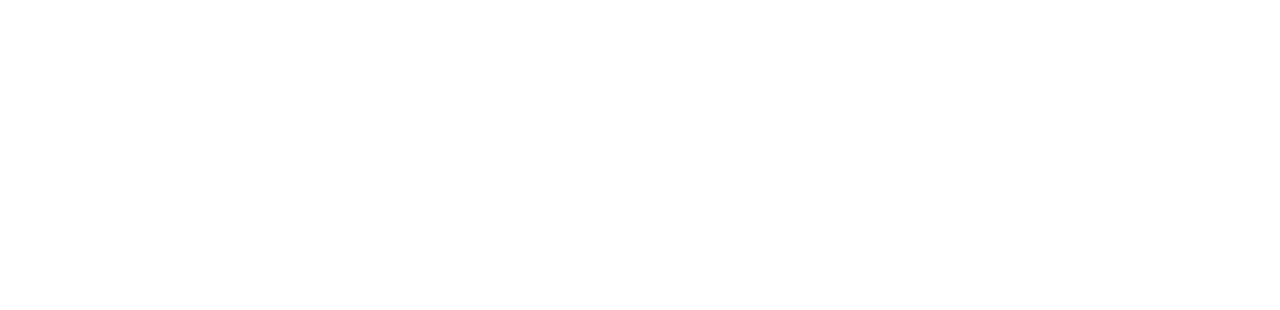
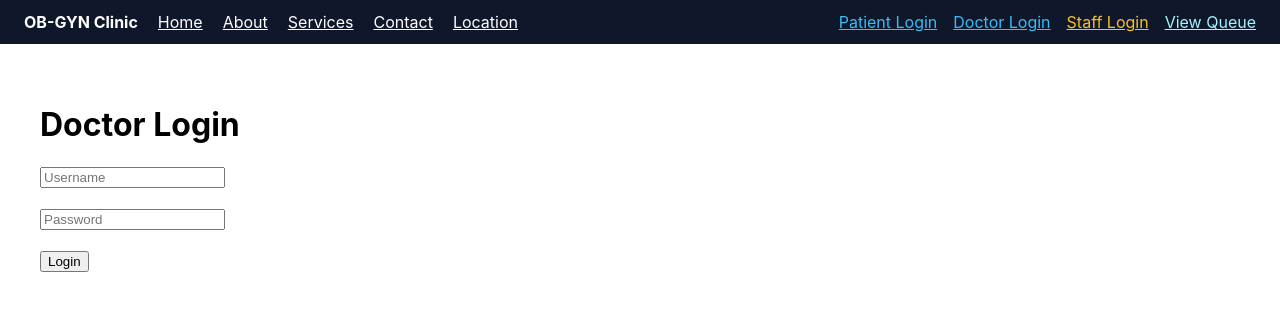
Before and after one commit to goldenross1234/patient_queue_frontend, a React (Create React App) app: page /doctor/login in a window 1280 px wide. Before the commit this address had no page. Shown: the top 310 px of the page. Built offline with nearby package versions, Linux system fonts and the light colour scheme.

Commit message:
added website pages and staff, doctor, patient login, fix folders for pages, website and components

```diff
--- a/src/App.js
+++ b/src/App.js
@@ -1,19 +1,46 @@
 import { BrowserRouter, Routes, Route, Navigate } from "react-router-dom";
+
 import Display from "./pages/Display";
 import StaffPanel from "./pages/StaffPanel";
 import Logs from "./pages/Logs";
 import Login from "./pages/Login";
 import Layout from "./Layout";
 
+// Website pages
+import Home from "./website_pages/Home";
+import About from "./website_pages/About";
+import Services from "./website_pages/Services";
+import Contact from "./website_pages/Contact";
+import Location from "./website_pages/Location";
+import Navbar from "./components/Navbar";
+import PatientLogin from "./website_pages/PatientLogin";
+import DoctorLogin from "./website_pages/DoctorLogin";
+import StaffLogin from "./website_pages/StaffLogin";
+import DoctorDashboard from "./website_pages/DoctorDashboard";
+
+
+// Protect internal systems using JWT
 function PrivateRoute({ children }) {
   const token = localStorage.getItem("token");
-  return token ? children : <Navigate to="/login" />;
+  return token ? children : <Navigate to="/staff/login" />;
+}
+
+// Wrap website pages with navbar
+function WebsitePage({ children }) {
+  return (
+    <>
+      <Navbar />
+      {children}
+    </>
+  );
 }
 
 export default function App() {
   return (
     <BrowserRouter>
       <Routes>
+
+        {/* ===== QUEUE & STAFF OPERATIONS (DO NOT TOUCH) ===== */}
         <Route path="/" element={<Display />} />
         <Route path="/login" element={<Login onLogin={() => {}} />} />
 
@@ -38,6 +65,31 @@
             </PrivateRoute>
           }
         />
+
+        {/* ===== PUBLIC WEBSITE ===== */}
+        <Route path="/home" element={<WebsitePage><Home /></WebsitePage>} />
+        <Route path="/about" element={<WebsitePage><About /></WebsitePage>} />
+        <Route path="/services" element={<WebsitePage><Services /></WebsitePage>} />
+        <Route path="/contact" element={<WebsitePage><Contact /></WebsitePage>} />
+        <Route path="/location" element={<WebsitePage><Location /></WebsitePage>} />
+
+        {/* ===== PORTAL LOGINS ===== */}
+        <Route path="/patients/login" element={<WebsitePage><PatientLogin /></WebsitePage>} />
+        <Route path="/doctor/login" element={<WebsitePage><DoctorLogin /></WebsitePage>} />
+        <Route path="/staff/login" element={<WebsitePage><StaffLogin /></WebsitePage>} />
+
+        {/* ===== DOCTOR PORTAL ===== */}
+        <Route
+          path="/doctor/dashboard"
+          element={
+            <PrivateRoute>
+              <WebsitePage>
+                <DoctorDashboard />
+              </WebsitePage>
+            </PrivateRoute>
+          }
+        />
+
       </Routes>
     </BrowserRouter>
   );
--- /dev/null
+++ b/src/components/Navbar.js
@@ -0,0 +1,38 @@
+import { Link } from "react-router-dom";
+
+export default function Navbar() {
+  return (
+    <div style={{
+      background: "#0f172a",
+      padding: "12px 24px",
+      display: "flex",
+      gap: "20px",
+      alignItems: "center"
+    }}>
+      <span style={{ color: "white", fontWeight: "bold" }}>
+        OB-GYN Clinic
+      </span>
+
+      <Link to="/home" style={{ color: "white" }}>Home</Link>
+      <Link to="/about" style={{ color: "white" }}>About</Link>
+      <Link to="/services" style={{ color: "white" }}>Services</Link>
+      <Link to="/contact" style={{ color: "white" }}>Contact</Link>
+      <Link to="/location" style={{ color: "white" }}>Location</Link>
+
+      <div style={{ marginLeft: "auto", display: "flex", gap: "16px" }}>
+        <Link to="/patients/login" style={{ color: "#38bdf8" }}>
+          Patient Login
+        </Link>
+        <Link to="/doctor/login" style={{ color: "#38bdf8" }}>
+          Doctor Login
+        </Link>
+        <Link to="/staff/login" style={{ color: "#fbbf24" }}>
+          Staff Login
+        </Link>
+        <Link to="/" style={{ color: "#a5f3fc" }}>
+          View Queue
+        </Link>
+      </div>
+    </div>
+  );
+}
--- /dev/null
+++ b/src/website_pages/About.js
@@ -0,0 +1,11 @@
+export default function About() {
+  return (
+    <div style={{ padding: 40 }}>
+      <h1>About the Clinic</h1>
+      <p>
+        Our clinic is dedicated to providing safe, compassionate, and modern
+        women’s healthcare.
+      </p>
+    </div>
+  );
+}
--- /dev/null
+++ b/src/website_pages/Contact.js
@@ -0,0 +1,9 @@
+export default function Contact() {
+  return (
+    <div style={{ padding: 40 }}>
+      <h1>Contact Us</h1>
+      <p>Phone: 09xx-xxx-xxxx</p>
+      <p>Email: clinic@example.com</p>
+    </div>
+  );
+}
--- /dev/null
+++ b/src/website_pages/DoctorDashboard.js
@@ -0,0 +1,8 @@
+export default function DoctorDashboard() {
+  return (
+    <div style={{ padding: 40 }}>
+      <h1>Doctor Dashboard</h1>
+      <p>This will display patient intake forms and visit records.</p>
+    </div>
+  );
+}
--- /dev/null
+++ b/src/website_pages/DoctorLogin.js
@@ -0,0 +1,51 @@
+import { useState } from "react";
+import { useNavigate } from "react-router-dom";
+import api from "../api";
+
+export default function DoctorLogin() {
+  const [username, setUsername] = useState("");
+  const [password, setPassword] = useState("");
+  const [error, setError] = useState("");
+  const navigate = useNavigate();
+
+  const login = async () => {
+    try {
+      const res = await api.post("token/", {
+        username,
+        password,
+      });
+
+      localStorage.setItem("token", res.data.access);
+      localStorage.setItem("refresh", res.data.refresh);
+
+      navigate("/doctor/dashboard");
+    } catch (err) {
+      setError("Invalid username or password");
+    }
+  };
+
+  return (
+    <div style={{ padding: 40 }}>
+      <h1>Doctor Login</h1>
+
+      {error && <p style={{ color: "red" }}>{error}</p>}
+
+      <input
+        placeholder="Username"
+        value={username}
+        onChange={(e) => setUsername(e.target.value)}
+      />
+      <br /><br />
+
+      <input
+        type="password"
+        placeholder="Password"
+        value={password}
+        onChange={(e) => setPassword(e.target.value)}
+      />
+      <br /><br />
+
+      <button onClick={login}>Login</button>
+    </div>
+  );
+}
--- /dev/null
+++ b/src/website_pages/Home.js
@@ -0,0 +1,14 @@
+export default function Home() {
+  return (
+    <div style={{ padding: 40 }}>
+      <h1>Welcome to Our OB-GYN Clinic</h1>
+      <p>
+        We provide professional women’s healthcare including prenatal care,
+        pregnancy monitoring, and gynecologic services.
+      </p>
+      <p>
+        You may view the live queue or proceed to patient services once available.
+      </p>
+    </div>
+  );
+}
--- /dev/null
+++ b/src/website_pages/Location.js
@@ -0,0 +1,9 @@
+export default function Location() {
+  return (
+    <div style={{ padding: 40 }}>
+      <h1>Clinic Location</h1>
+      <p>We are located at:</p>
+      <p>Main Road, Barangay ___, City ___</p>
+    </div>
+  );
+}
--- /dev/null
+++ b/src/website_pages/PatientLogin.js
@@ -0,0 +1,12 @@
+export default function PatientLogin() {
+  return (
+    <div style={{ padding: 40 }}>
+      <h1>Patient Login</h1>
+      <p>Sign in with Google to fill up your intake form.</p>
+
+      <button style={{ padding: 12, fontSize: 16 }}>
+        Continue with Google
+      </button>
+    </div>
+  );
+}
--- /dev/null
+++ b/src/website_pages/Services.js
@@ -0,0 +1,14 @@
+export default function Services() {
+  return (
+    <div style={{ padding: 40 }}>
+      <h1>Our Services</h1>
+      <ul>
+        <li>Prenatal Checkups</li>
+        <li>Ultrasound</li>
+        <li>Gynecologic Consultation</li>
+        <li>Family Planning</li>
+        <li>Laboratory Services</li>
+      </ul>
+    </div>
+  );
+}
--- /dev/null
+++ b/src/website_pages/StaffLogin.js
@@ -0,0 +1,51 @@
+import { useState } from "react";
+import { useNavigate } from "react-router-dom";
+import api from "../api";
+
+export default function StaffLogin() {
+  const [username, setUsername] = useState("");
+  const [password, setPassword] = useState("");
+  const [error, setError] = useState("");
+  const navigate = useNavigate();
+
+  const login = async () => {
+    try {
+      const res = await api.post("token/", {
+        username,
+        password,
+      });
+
+      localStorage.setItem("token", res.data.access);
+      localStorage.setItem("refresh", res.data.refresh);
+
+      navigate("/staff");
+    } catch (err) {
+      setError("Invalid username or password");
+    }
+  };
+
+  return (
+    <div style={{ padding: 40 }}>
+      <h1>Staff Login</h1>
+
+      {error && <p style={{ color: "red" }}>{error}</p>}
+
+      <input
+        placeholder="Username"
+        value={username}
+        onChange={(e) => setUsername(e.target.value)}
+      />
+      <br /><br />
+
+      <input
+        type="password"
+        placeholder="Password"
+        value={password}
+        onChange={(e) => setPassword(e.target.value)}
+      />
+      <br /><br />
+
+      <button onClick={login}>Login</button>
+    </div>
+  );
+}
```
Also changed, not shown: src/components/Footer.js (added).
